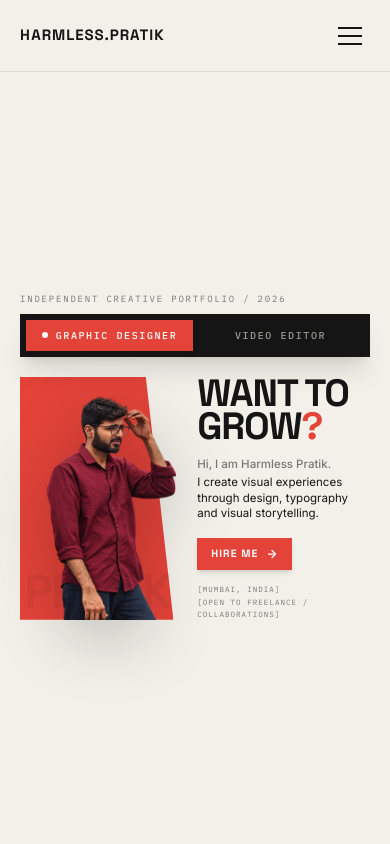
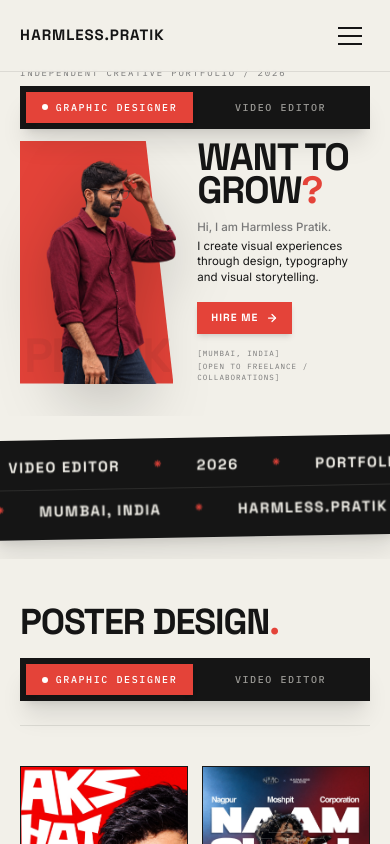
Before and after one commit to ElctroPratik/portfolio, a Next.js app: page / in a window 390 px wide. Shown: the top 844 px of the page. Built offline with nearby package versions, Linux system fonts and the light colour scheme.

Commit message:
Fix mobile top white space above hero section

```diff
--- a/src/components/Hero.tsx
+++ b/src/components/Hero.tsx
@@ -22,13 +22,13 @@ export default function Hero() {
   return (
     <section
       id="about"
-      className="bg-[#F2F0E9] pt-[68px] md:pt-[72px] overflow-hidden"
+      className="bg-[#F2F0E9] pt-[54px] md:pt-[72px] overflow-hidden"
     >
       {/* ── MOBILE HERO (< lg): Perfectly leveled 2-column editorial composition ── */}
-      <div className="lg:hidden relative min-h-[calc(100svh-68px)] flex flex-col justify-center w-full max-w-[640px] mx-auto px-5 py-6 sm:px-8 overflow-hidden">
+      <div className="lg:hidden relative flex flex-col justify-start w-full max-w-[640px] mx-auto px-5 pt-3 pb-8 sm:px-8 overflow-hidden">
 
         {/* Top: Category Label & Full-Width Switcher */}
-        <div className="flex flex-col gap-2 relative z-20 mb-5 sm:mb-6 w-full">
+        <div className="flex flex-col gap-1.5 relative z-20 mb-3 sm:mb-4 w-full">
           <motion.p
             initial={{ opacity: 0 }}
             animate={{ opacity: 1 }}
```
